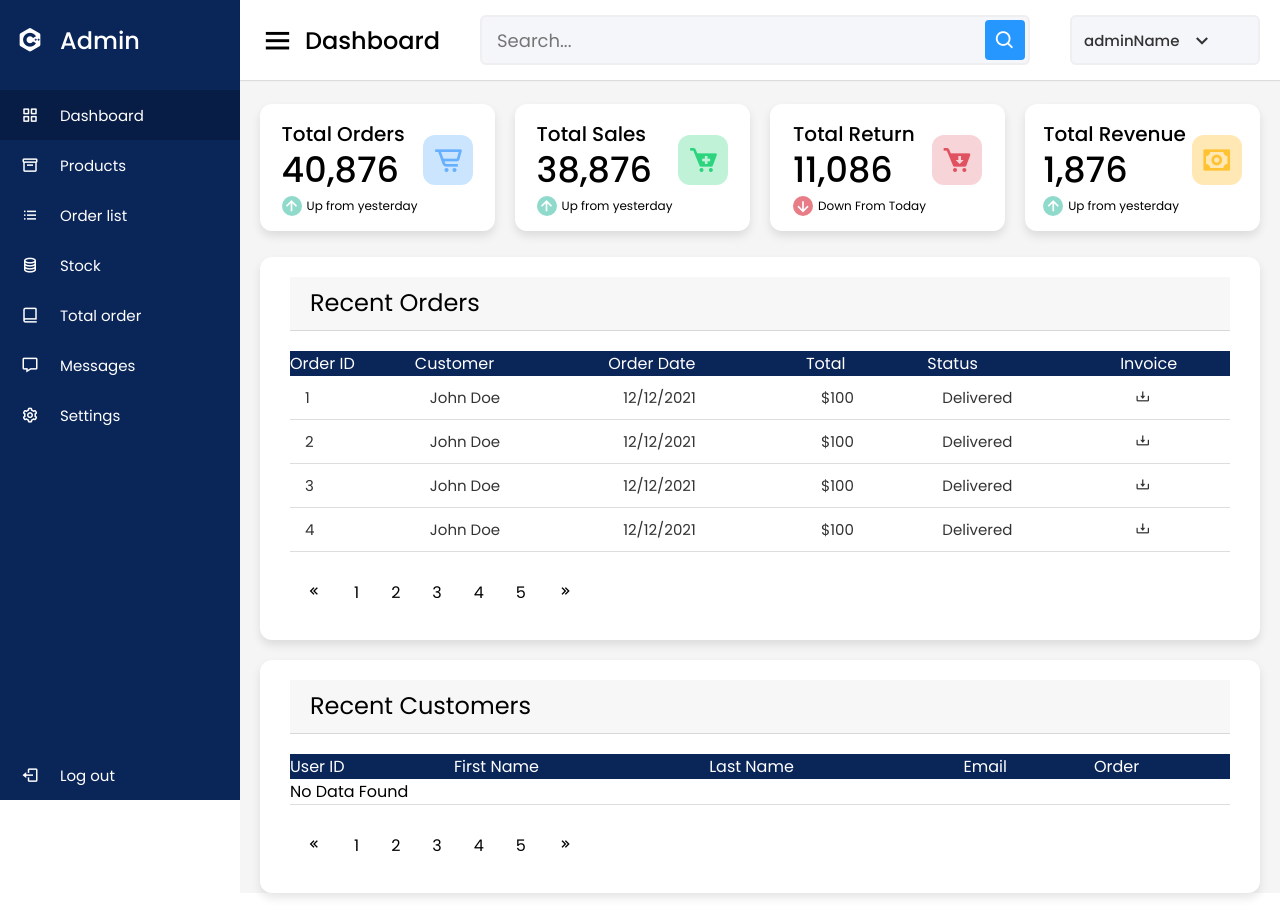
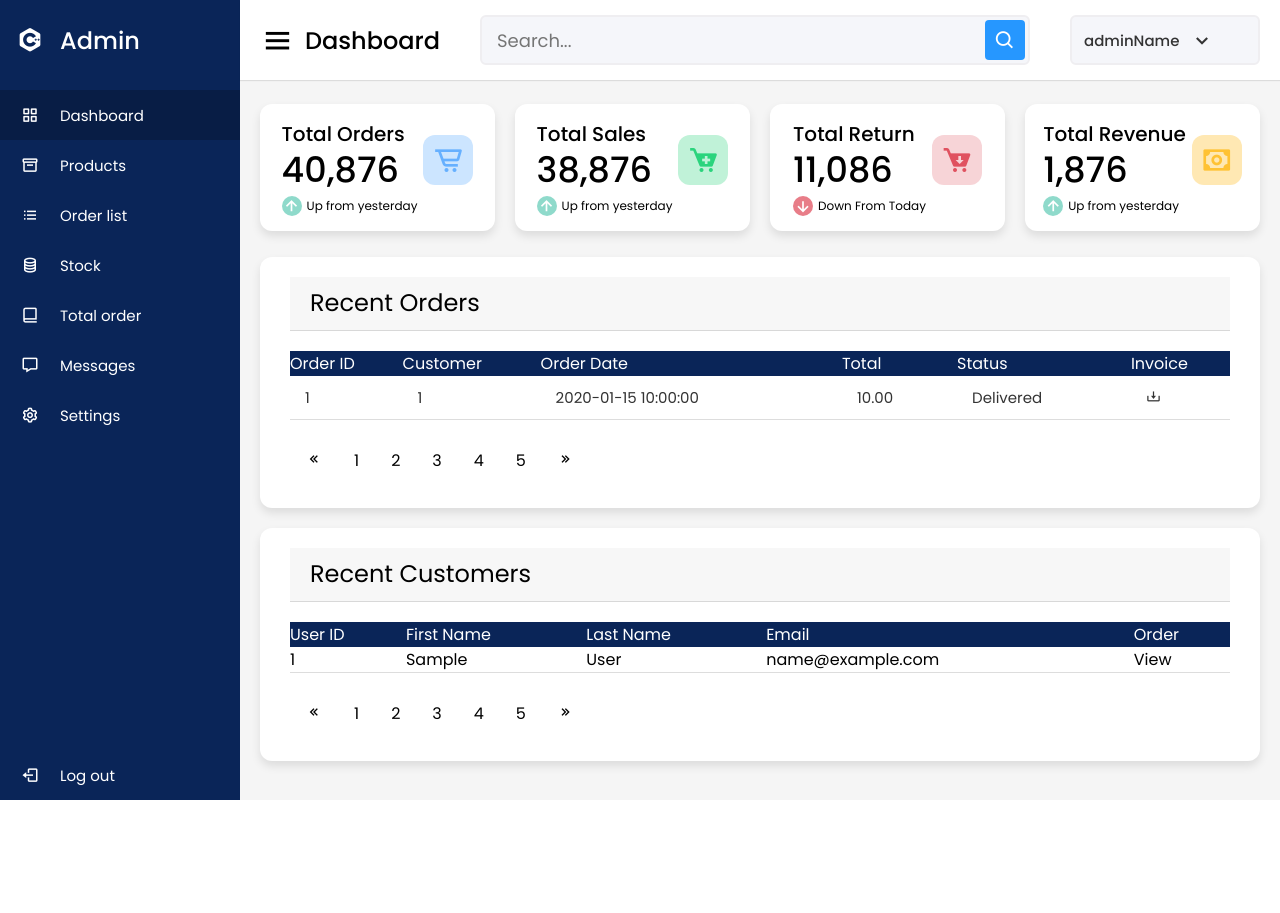
Before and after one commit to kallyas/php-ecom, a PHP site: page /admin in a window 1280 px wide. After the commit the page ends 800 px from the top, so only its background shows below. Run offline with PHP 8.4, Linux system fonts and the light colour scheme; data comes from the database, SQL or seed files in the repository; tables that the repository leaves empty hold one stand-in row (values such as "Sample post").

Commit message:
fix: admin

```diff
--- a/public/admin/index.php
+++ b/public/admin/index.php
@@ -7,10 +7,12 @@ require_once '../../includes/config.php';
 require_once '../../includes/user.php';
 require_once '../../includes/products.php';
 require_once '../../includes/helpers.php';
+require_once '../../includes/order.php';
 
 // instantiate user object
 $user = new User($db);
 $product = new Product($db);
+$order = new Order($db);
 $base_url = 'http://' . $_SERVER['HTTP_HOST'] . '/';
 
 // // check if user is logged in and has admin access
@@ -26,6 +28,7 @@ $base_url = 'http://' . $_SERVER['HTTP_HOST'] . '/';
 
 $recent_users = $user->read();
 $recent_products = $product->read();
+$orders = $order->readAll();
 
 
 ?>
@@ -62,38 +65,16 @@ $recent_products = $product->read();
               </tr>
             </thead>
             <tbody>
-              <tr>
-                <td>1</td>
-                <td>John Doe</td>
-                <td>12/12/2021</td>
-                <td>$100</td>
-                <td><span class="badge success">Delivered</span></td>
-                <td><i class='bx bx-download' ></i></td>
-              </tr>
-              <tr>
-                <td>2</td>
-                <td>John Doe</td>
-                <td>12/12/2021</td>
-                <td>$100</td>
-                <td><span class="badge success">Delivered</span></td>
-                <td><i class='bx bx-download' ></i></td>
-              </tr>
-              <tr>
-                <td>3</td>
-                <td>John Doe</td>
-                <td>12/12/2021</td>
-                <td>$100</td>
-                <td><span class="badge success">Delivered</span></td>
-                <td><i class='bx bx-download' ></i></td>
-              </tr>
-              <tr>
-                <td>4</td>
-                <td>John Doe</td>
-                <td>12/12/2021</td>
-                <td>$100</td>
-                <td><span class="badge success">Delivered</span></td>
-                <td><i class='bx bx-download' ></i></td>
-              </tr>
+              <?php foreach($orders as $ord): ?>
+                  <tr>
+                  <td><?= $ord['id']; ?>
+                  <td><?= $ord['user_id']; ?>
+                  <td><?= $ord['created_at']; ?>
+                  <td><?= $ord['total']; ?>
+                  <td><span class="badge success">Delivered</span></td>
+                  <td><i class='bx bx-download' ></i></td>
+                </tr>
+              <?php endforeach; ?>
             </tbody>
           </table>
           <!-- table pagination -->
@@ -124,7 +105,6 @@ $recent_products = $product->read();
             </tr>
           </thead>
           <tbody>
-            <?php if($recent_users > 0){ ?>
               <?php foreach($recent_users as $user): ?>
             <tr>
               <td><?= $user['id']; ?></td>
@@ -134,11 +114,6 @@ $recent_products = $product->read();
               <td><span class="badge success">View</span></td>
             </tr>
             <?php endforeach; ?>
-            <?php }else{ ?>
-              <tr>
-                <td colspan="5">No Data Found</td>
-              </tr>
-            <?php } ?>
           </tbody>
         </table>
         <!-- table pagination -->
```
